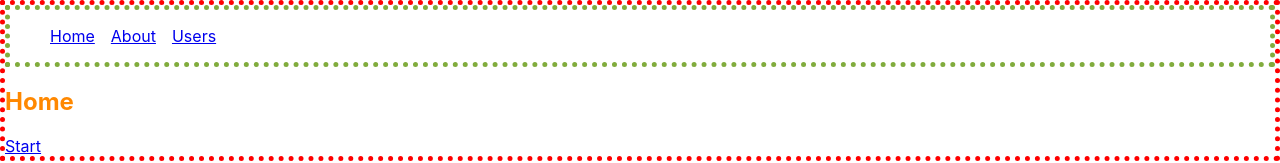
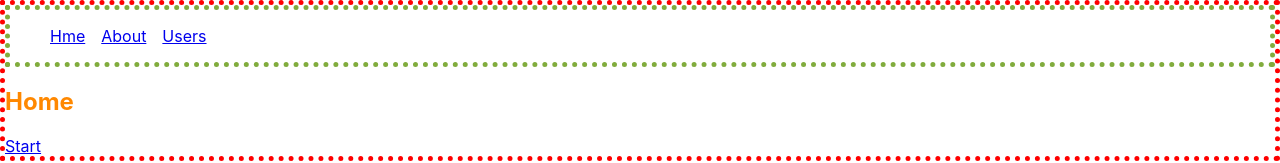
Before and after one commit to AndrewMedvedev42/Math-Test-Exercises, a React (Create React App) app: page / in a window 1280 px wide. Shown: the top 163 px of the page. Built offline with nearby package versions, Linux system fonts and the light colour scheme.

Commit message:
sesion of fixing gh pages 2

```diff
--- a/src/App.js
+++ b/src/App.js
@@ -15,7 +15,7 @@ function App() {
         <nav className="navSection">
           <ul>
             <li>
-              <Link to="/">Home</Link>
+              <Link to="/">Hme</Link>
             </li>
             <li>
               <Link to="/about">About</Link>
--- a/src/scss/App.scss
+++ b/src/scss/App.scss
@@ -16,7 +16,7 @@ body{
       }
     }
   }
-  color: rgb(255, 136, 0);
+  color: rgb(206, 120, 22);
   h2{
     color: green;
   }
```
Also changed, not shown: 6 other files (tests, documents, lock files or other folders).
